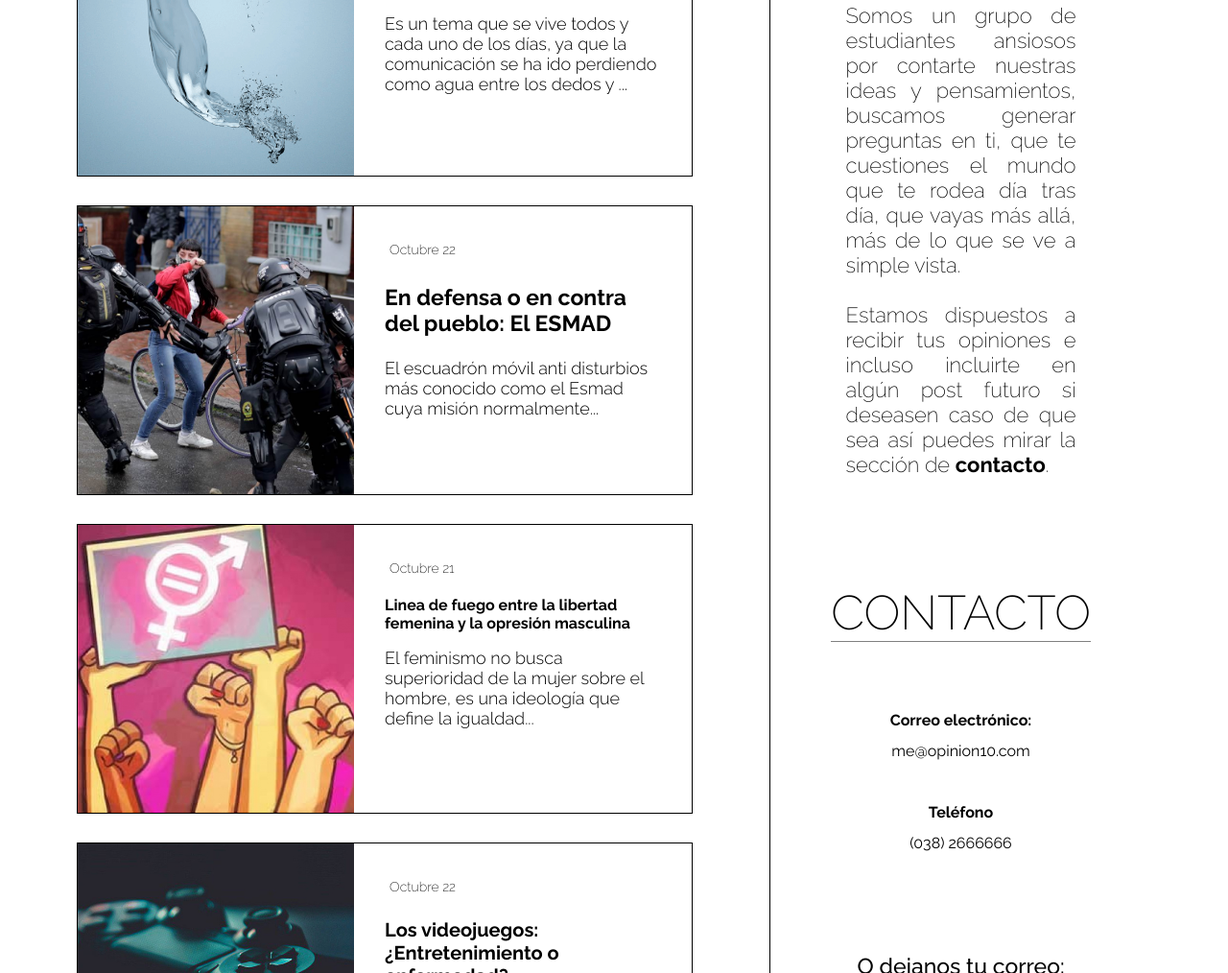
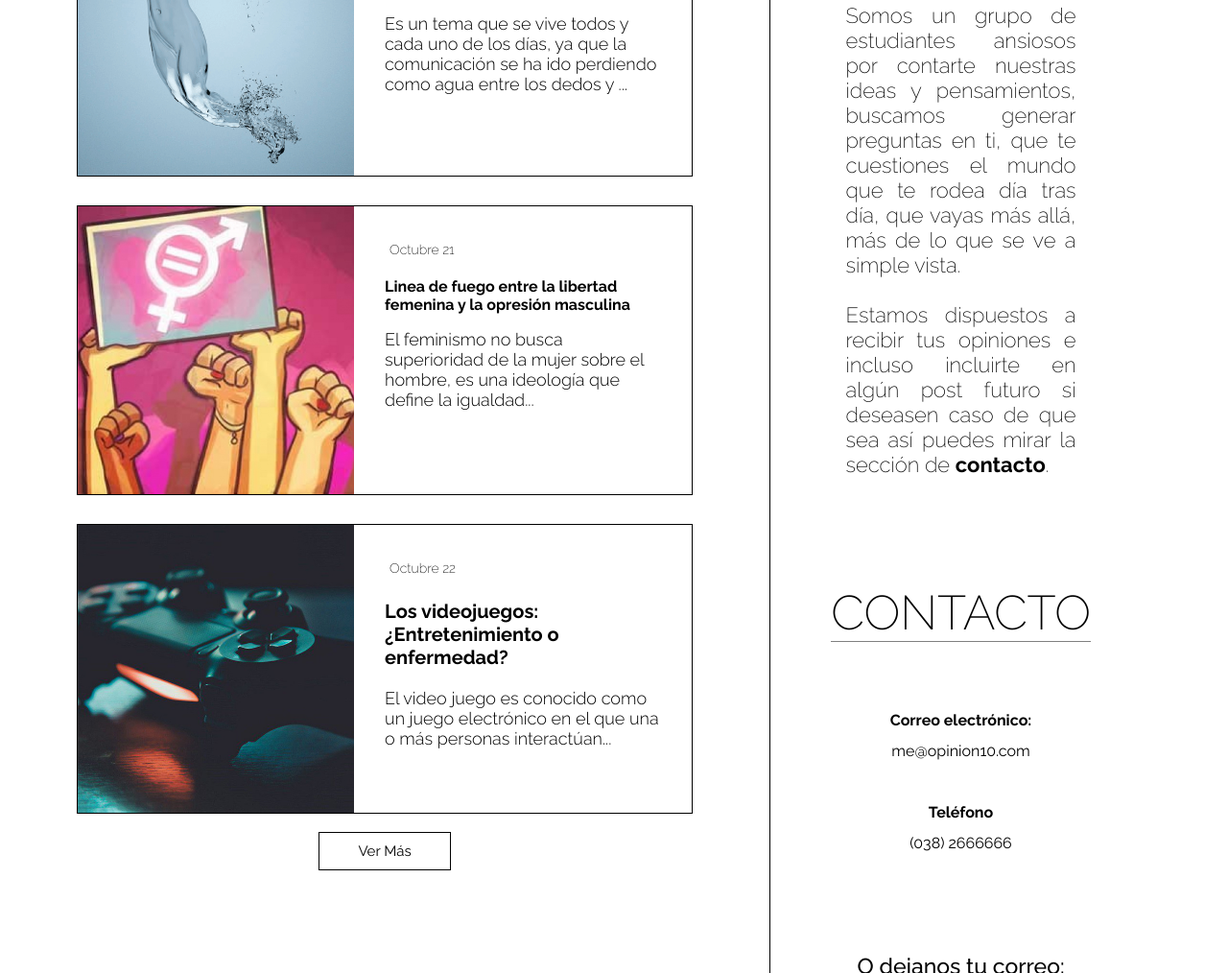
Before and after one commit to EstebanPaez/blog-c.i.a, a plain HTML site: page index.html in a window 1280 px wide. Shown: the part 1531-2545 px from the top of the page at 96% size. Drawn offline with nearby package versions, Linux system fonts and the light colour scheme; a web font is replaced by a local one.

Commit message:
Update index.html

```diff
--- a/index.html
+++ b/index.html
@@ -119,20 +119,6 @@
           </div>
         </div>
 
-        <div class="some-post post2">
-          <div class="some-post-image">
-            <img src="/assets/image/david.jpg" alt="esmad-abusos.jpg" />
-          </div>
-          <div class="some-post-details">
-            <h4>Octubre 22</h4>
-            <h3>En defensa o en contra del pueblo: El ESMAD</h3>
-            <p>
-              El escuadrón móvil anti disturbios más conocido como el Esmad cuya
-              misión normalmente...
-            </p>
-          </div>
-        </div>
-
         <div class="some-post post3">
           <div class="some-post-image">
             <img src="/assets/image/fem.jpg" alt="movimiento-feminista.jpg" />
```
